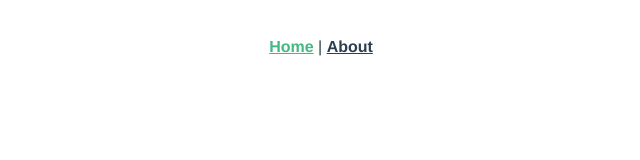
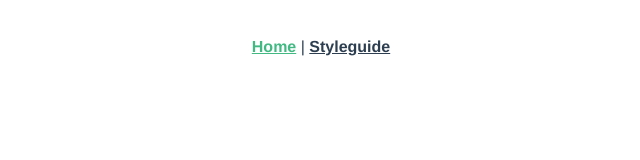
Before and after one commit to flogesell/shutdown, a Vue app in the folder frontend/: page / in a window 1280 px wide. Shown: the top 160 px of the page, without its empty margins (319-959 px from the left). Built offline with nearby package versions, Linux system fonts and the light colour scheme.

Commit message:
added stylguide link

```diff
--- a/frontend/src/App.vue
+++ b/frontend/src/App.vue
@@ -2,7 +2,7 @@
   <div id="app">
     <div id="nav">
       <router-link to="/">Home</router-link> |
-      <router-link to="/about">About</router-link>
+      <router-link to="/styleguide">Styleguide</router-link>
     </div>
     <router-view/>
   </div>
```
